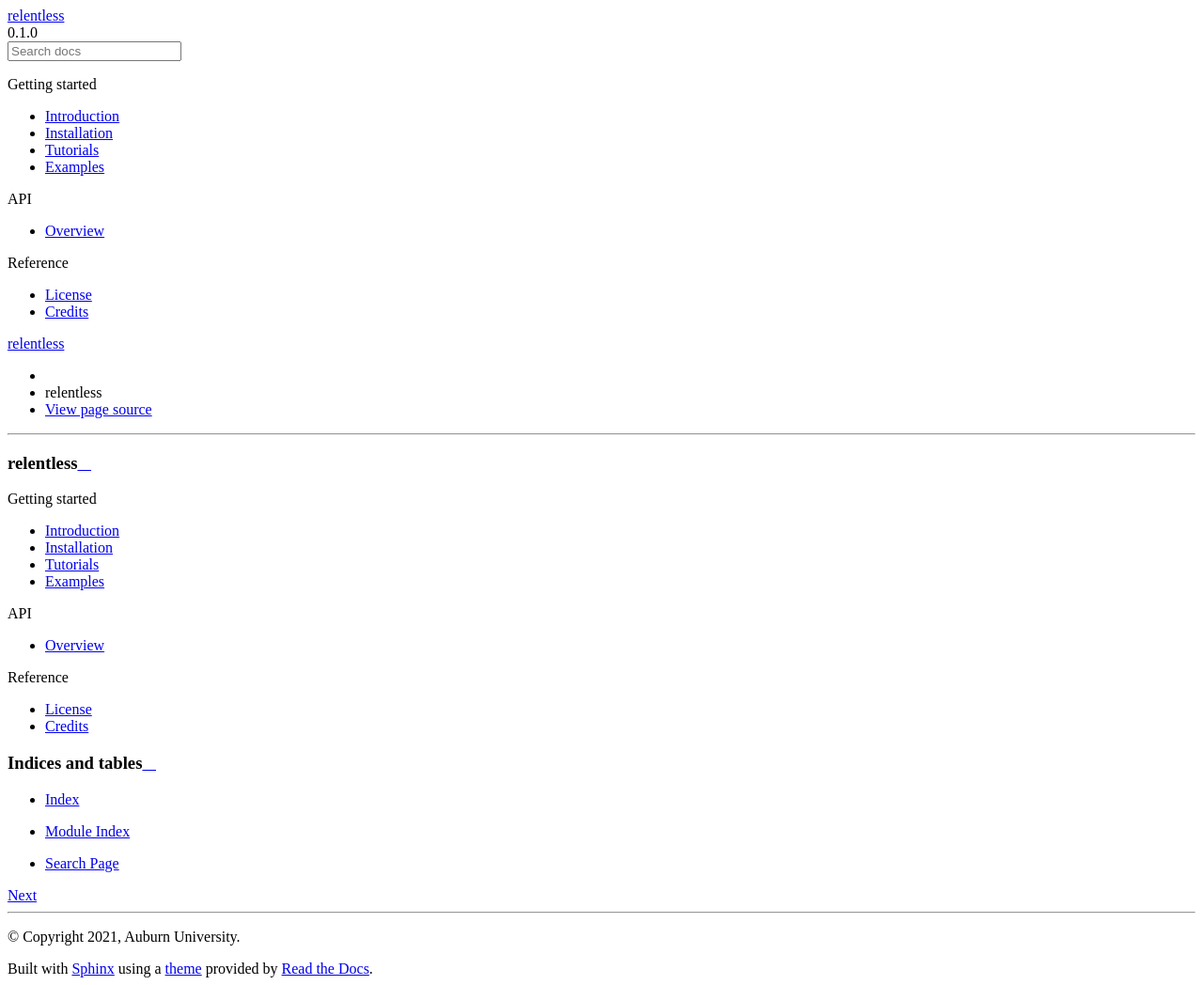
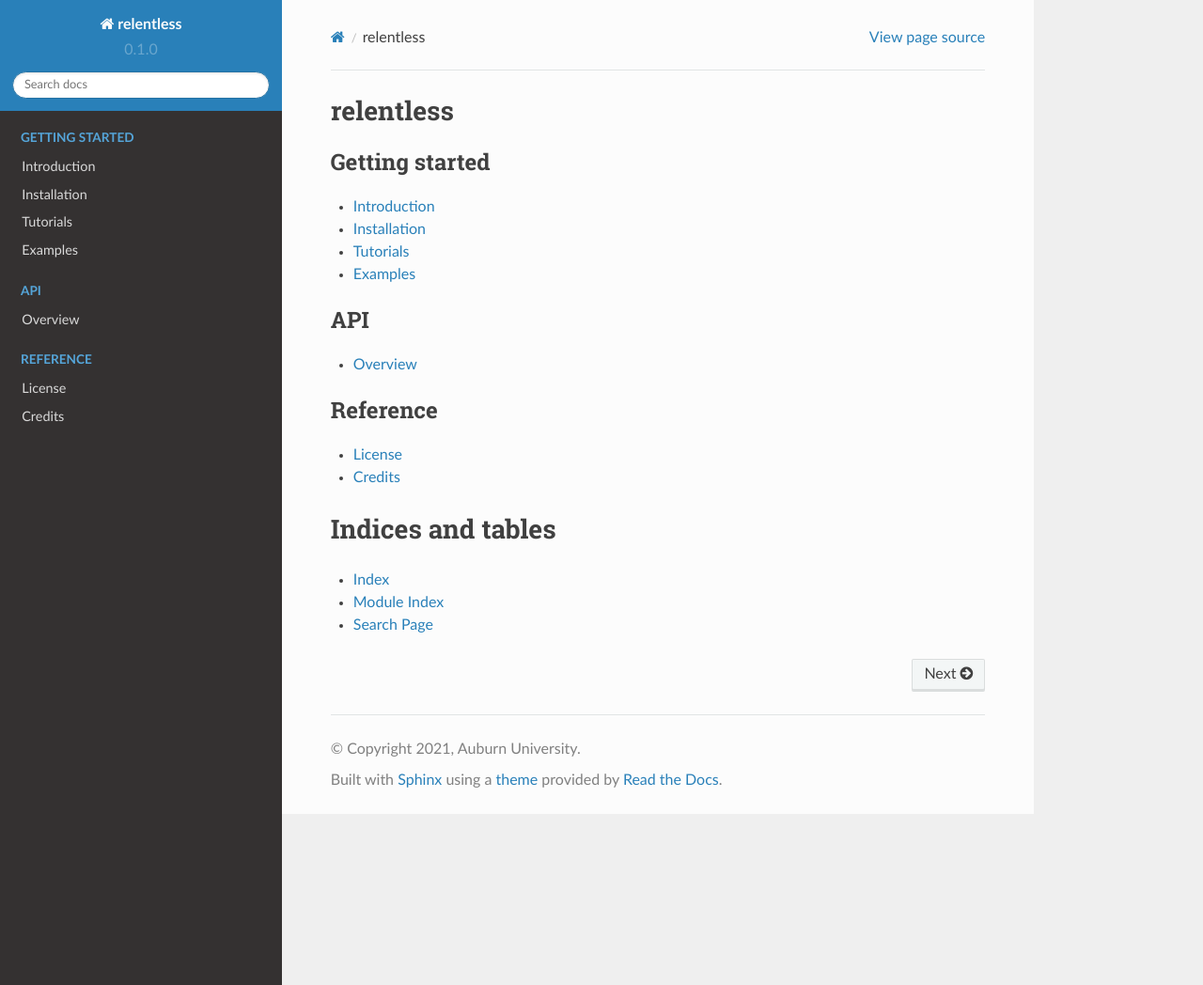
Before and after one commit to mphowardlab/relentless, a Sphinx documentation site: the page built from doc/source/index.rst, in a window 1280 px wide and 1048 px high. Shown: the whole window at 94% size. Built offline with Sphinx 7.4.7 and the Read the Docs theme 2.0.0, drawn with Linux system fonts in a browser that asks for light colours; pages that are not in the unit, such as notebooks, are missing from menus.

Commit message:
Fix CSS style override

```diff
--- a/doc/requirements.txt
+++ b/doc/requirements.txt
@@ -1,2 +1,2 @@
-sphinx
-sphinx_rtd_theme
+sphinx==4.2.0
+sphinx_rtd_theme==1.0.0
--- a/doc/source/_static/theme_overrides.css
+++ b/doc/source/_static/theme_overrides.css
@@ -1,6 +1,6 @@
 /*
  * Fix wrapping of table cells in RTD style.
- * h/t: https://rackerlabs.github.io/docs-rackspace/tools/rtd-tables.html
+ * h/t: https://sphinx-argparse.readthedocs.io/en/stable/misc.html
  */
 @media screen and (min-width: 767px) {
    .wy-table-responsive table td {
--- a/doc/source/conf.py
+++ b/doc/source/conf.py
@@ -40,11 +40,7 @@ exclude_patterns = []
 
 html_theme = 'sphinx_rtd_theme'
 html_static_path = ['_static']
-html_context = {
-    'css_files': [
-        '_static/theme_overrides.css',
-        ],
-    }
+html_css_files = ['theme_overrides.css']
 
 # -- Options for autodoc & autosummary ---------------------------------------
 
```
